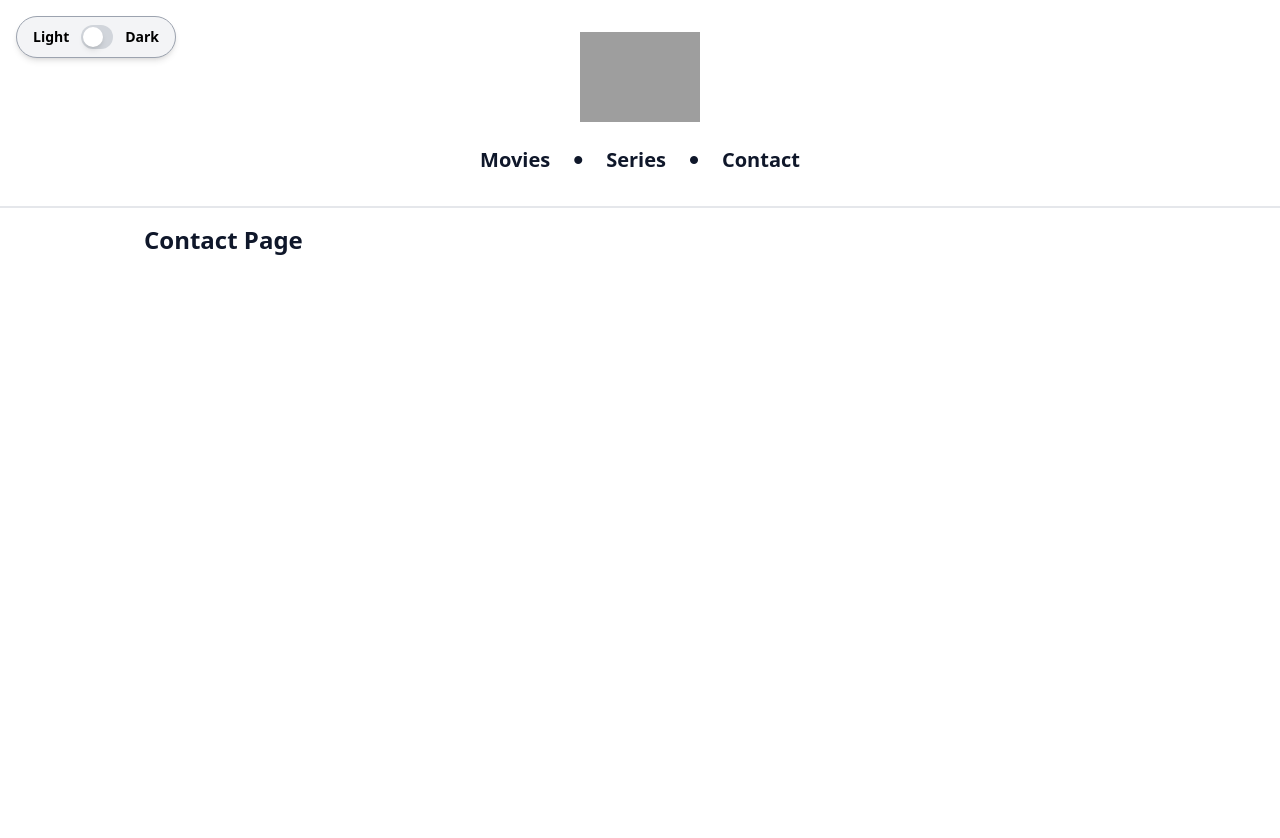
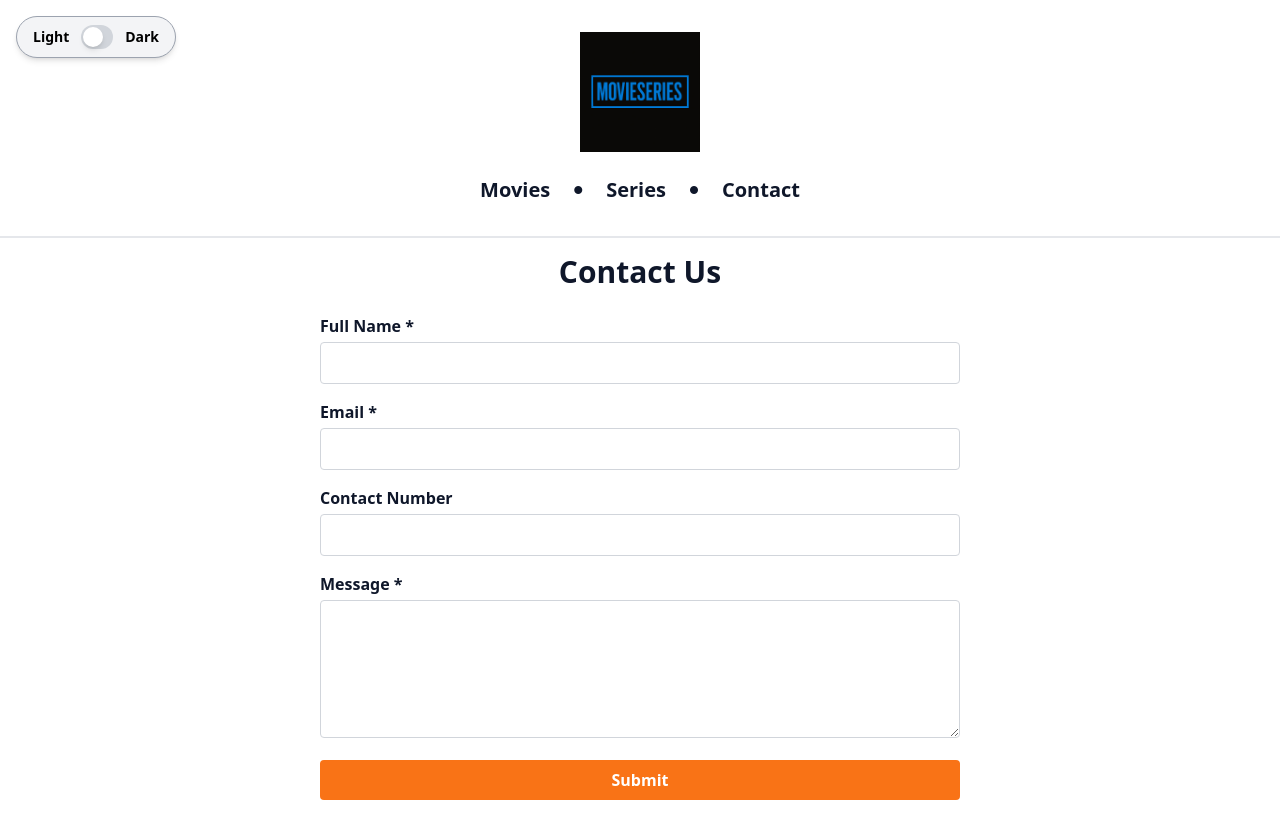
Before and after one commit to leemwilson/Nuxt-tech-test, a Nuxt app: page /contact in a window 1280 px wide. Shown: the top 838 px of the page. Before the commit the page ends 800 px from the top, so only its background shows below. Built offline with nearby package versions, Linux system fonts and the light colour scheme; grey boxes are pictures that could not be loaded.

Commit message:
Feat: Revert pages and update component names

```diff
--- a/pages/contact.vue
+++ b/pages/contact.vue
@@ -1,6 +1,132 @@
-<!-- pages/contact.vue -->
 <template>
-  <div class="p-4">
-    <h1 class="text-2xl font-bold">Contact Page</h1>
+  <div class="p-4 max-w-2xl mx-auto">
+    <h1 class="text-3xl font-bold mb-6 text-center">Contact Us</h1>
+
+    <form @submit.prevent="handleSubmit" class="space-y-4" novalidate>
+      <!-- Full Name -->
+      <div>
+        <label class="block font-semibold mb-1">Full Name *</label>
+        <input
+          v-model.trim="form.fullName"
+          class="w-full p-2 border rounded focus:outline"
+          :class="[
+            errors.fullName ? 'border-red-500' : 'border-gray-300'
+          ]"
+        />
+      </div>
+
+      <!-- Email -->
+      <div>
+        <label class="block font-semibold mb-1">Email *</label>
+        <input
+          v-model.trim="form.email"
+          type="email"
+          class="w-full p-2 border rounded focus:outline"
+          :class="[
+            errors.email ? 'border-red-500' : 'border-gray-300'
+          ]"
+        />
+      </div>
+
+      <!-- Contact Number (optional) -->
+      <div>
+        <label class="block font-semibold mb-1">Contact Number</label>
+        <input
+          v-model.trim="form.phone"
+          type="tel"
+          class="w-full p-2 border rounded border-gray-300 focus:outline"
+        />
+      </div>
+
+      <!-- Message -->
+      <div>
+        <label class="block font-semibold mb-1">Message *</label>
+        <textarea
+          v-model.trim="form.message"
+          rows="5"
+          class="w-full p-2 border rounded focus:outline"
+          :class="[
+            errors.message ? 'border-red-500' : 'border-gray-300'
+          ]"
+        ></textarea>
+      </div>
+
+      <button
+        type="submit"
+        class="bg-orange-500 hover:bg-orange-600 text-white font-semibold px-4 py-2 rounded w-full"
+      >
+        Submit
+      </button>
+    </form>
+
+    <!-- Toast Notification -->
+    <div
+      v-if="toast.show"
+      :class="[
+        'fixed bottom-4 right-4 px-4 py-2 rounded shadow-md text-white z-50 transition-opacity duration-300',
+        toast.success ? 'bg-green-600' : 'bg-red-600'
+      ]"
+    >
+      {{ toast.message }}
+    </div>
   </div>
 </template>
+
+<script setup lang="ts">
+import { reactive, ref } from 'vue'
+
+const form = reactive({
+  fullName: '',
+  email: '',
+  phone: '',
+  message: ''
+})
+
+const errors = reactive({
+  fullName: false,
+  email: false,
+  message: false
+})
+
+const toast = ref({ show: false, message: '', success: true })
+
+const validate = () => {
+  const fullNameValid = form.fullName !== ''
+  const emailValid = /^[^\s@]+@[^\s@]+\.[^\s@]+$/.test(form.email)
+  const messageValid = form.message !== ''
+
+  errors.fullName = !fullNameValid
+  errors.email = !emailValid
+  errors.message = !messageValid
+
+  return fullNameValid && emailValid && messageValid
+}
+
+const resetForm = () => {
+  form.fullName = ''
+  form.email = ''
+  form.phone = ''
+  form.message = ''
+  errors.fullName = false
+  errors.email = false
+  errors.message = false
+}
+
+const showToast = (message: string, success = true) => {
+  toast.value = { show: true, message, success }
+  setTimeout(() => {
+    toast.value.show = false
+  }, 3000)
+}
+
+const handleSubmit = () => {
+  const isValid = validate()
+
+  if (isValid) {
+    showToast('Form submitted successfully!', true)
+    resetForm()
+  } else {
+    showToast('Please make sure all mandatory fields are filled correctly.', false)
+  }
+}
+</script>
--- a/pages/details/[id].vue
+++ b/pages/details/[id].vue
@@ -39,7 +39,7 @@ const goBack = () => {
   if (window.history.length > 1) {
     window.history.back()
   } else {
-    navigateTo('/')
+    navigateTo('/') // fallback route if direct-linked
   }
 }
 
--- a/pages/index.vue
+++ b/pages/index.vue
@@ -1,5 +1,6 @@
 <template>
-  <div class="p-4">
-    <h1 class="text-2xl font-bold">Hello Nuxt 3 + Tailwind!</h1>
+  <div class="flex flex-row">
+    <MoviesFeaturedMovies class="w-1/2 pr-4" />
+    <SeriesFeaturedSeries class="w-1/2 pl-4" />
   </div>
 </template>
--- a/pages/movies.vue
+++ b/pages/movies.vue
@@ -1,6 +1,52 @@
-<!-- pages/movies.vue -->
 <template>
   <div class="p-4">
-    <h1 class="text-2xl font-bold">Movies Page</h1>
+    <h1 class="text-3xl font-bold mb-6 text-center">Browse Movies</h1>
+
+    <BaseSearchBar @submit="handleSearch" class="text-black" />
+
+    <div v-if="loading" class="text-center py-6 text-gray-500">
+      <BaseLoader />
+    </div>
+    <div v-else-if="error" class="text-center py-6 text-red-500">{{ error }}</div>
+
+    <div
+      v-if="results.length && !loading"
+      class="grid grid-cols-2 sm:grid-cols-3 md:grid-cols-4 lg:grid-cols-5 gap-4 mt-6"
+    >
+      <MovieCard
+        v-for="movie in results"
+        :key="movie.imdbID"
+        :movie="movie"
+      />
+    </div>
+
+    <div v-else-if="!loading && !error" class="text-center py-6 text-gray-400">
+      Start searching to see results.
+    </div>
   </div>
 </template>
+
+<script setup lang="ts">
+import { ref } from 'vue'
+import { useOmdb } from '@/composables/useOmdb'
+import type { OmdbSearchItem } from '@/composables/useOmdb'
+
+const { search } = useOmdb()
+
+const results = ref<OmdbSearchItem[]>([])
+const loading = ref(false)
+const error = ref('')
+
+const handleSearch = async (query: string) => {
+  loading.value = true
+  error.value = ''
+  try {
+    results.value = await search(query, 'movie')
+  } catch (err: any) {
+    console.error(err)
+    error.value = 'Something went wrong while fetching results.'
+  } finally {
+    loading.value = false
+  }
+}
+</script>
--- a/pages/series.vue
+++ b/pages/series.vue
@@ -1,6 +1,54 @@
-<!-- pages/series.vue -->
 <template>
   <div class="p-4">
-    <h1 class="text-2xl font-bold">Series Page</h1>
+    <h1 class="text-3xl font-bold mb-6 text-center">Browse Series</h1>
+
+    <BaseSearchBar @submit="handleSearch" class="text-black" />
+
+    <div v-if="loading" class="text-center py-6 text-gray-500">
+      <BaseLoader />
+    </div>
+    <div v-else-if="error" class="text-center py-6 text-red-500 font-bold">
+      {{ error }}
+    </div>
+
+    <div
+      v-if="results.length && !loading"
+      class="grid grid-cols-2 sm:grid-cols-3 md:grid-cols-4 lg:grid-cols-5 gap-4 mt-6"
+    >
+      <MovieCard
+        v-for="movie in results"
+        :key="movie.imdbID"
+        :movie="movie"
+      />
+    </div>
+
+    <div v-else-if="!loading && !error" class="text-center py-6 text-gray-400">
+      Start searching to see results.
+    </div>
   </div>
 </template>
+
+<script setup lang="ts">
+import { ref } from 'vue'
+import { useOmdb } from '@/composables/useOmdb'
+import type { OmdbSearchItem } from '@/composables/useOmdb'
+
+const { search } = useOmdb()
+
+const results = ref<OmdbSearchItem[]>([])
+const loading = ref(false)
+const error = ref('')
+
+const handleSearch = async (query: string) => {
+  loading.value = true
+  error.value = ''
+  try {
+    results.value = await search(query, 'series')
+  } catch (err: any) {
+    console.error(err)
+    error.value = 'Something went wrong while fetching results.'
+  } finally {
+    loading.value = false
+  }
+}
+</script>
```
Also changed, not shown: components/MovieDetails.vue (renamed from components/MoviesDetails.vue), components/Movies/FeaturedMovies.vue (renamed from components/Movies/FeatureMovies.vue), public/images/logo.png (added), public/images/movie-placeholder.png (added).
